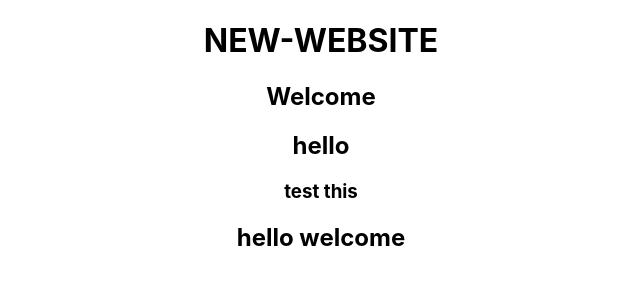
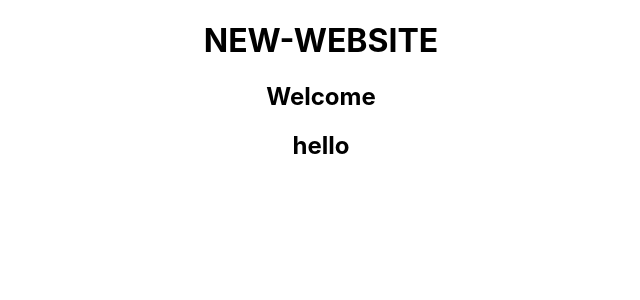
Before and after one commit to saurabhgola/testwebsite, a React (Create React App) app: page / in a window 1280 px wide. Shown: the top 300 px of the page, without its empty margins (319-959 px from the left). Built offline with nearby package versions, Linux system fonts and the light colour scheme.

Commit message:
new changes test

```diff
--- a/src/App.js
+++ b/src/App.js
@@ -7,8 +7,6 @@ function App() {
       <h1>NEW-WEBSITE</h1>
       <h2>Welcome</h2>
       <h2>hello</h2>
-      <h3>test this</h3>
-      <h2>hello welcome</h2>
     </div>
   </>
   );
```
Also changed, not shown: 1 other file (tests, documents, lock files or other folders).
